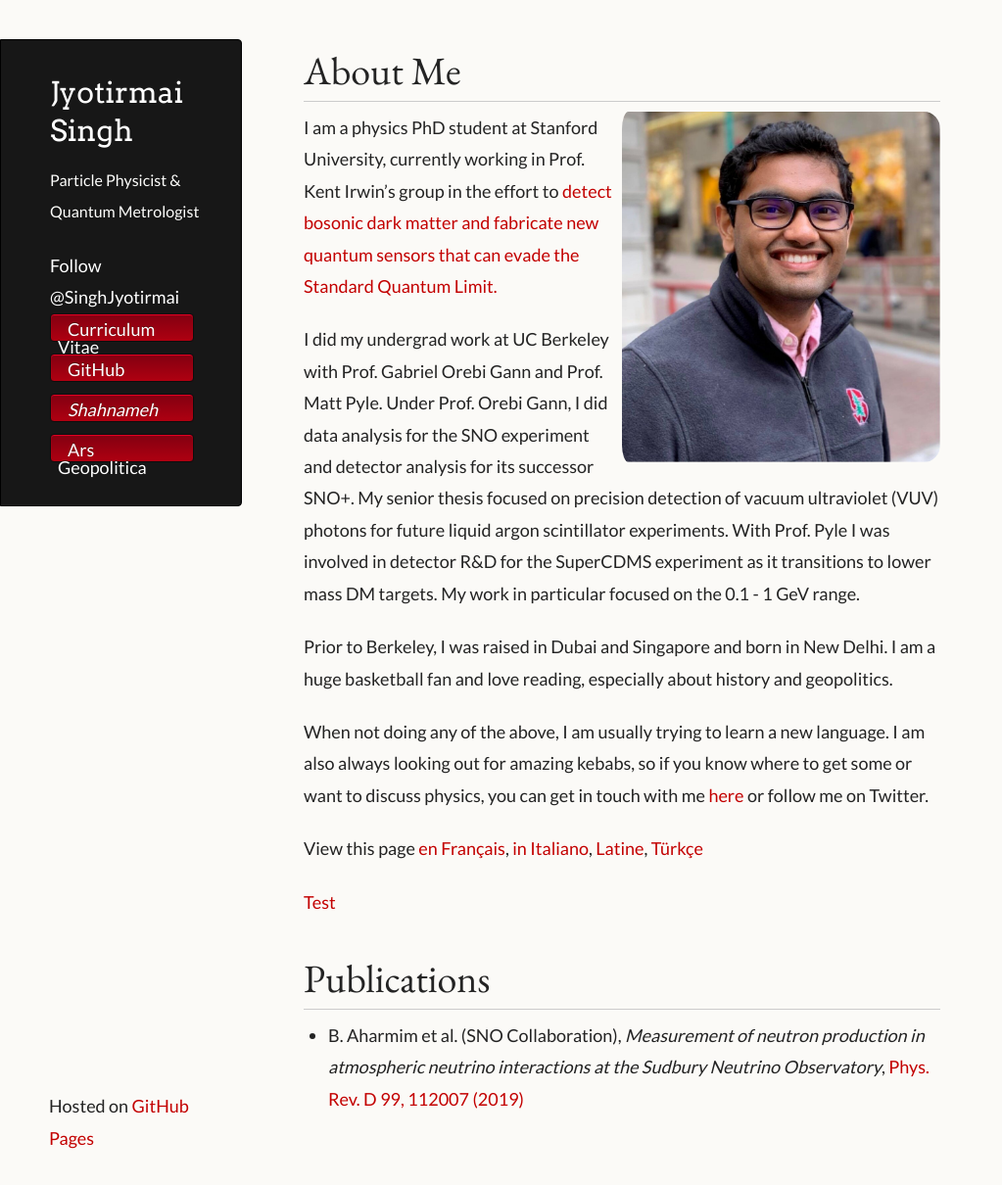
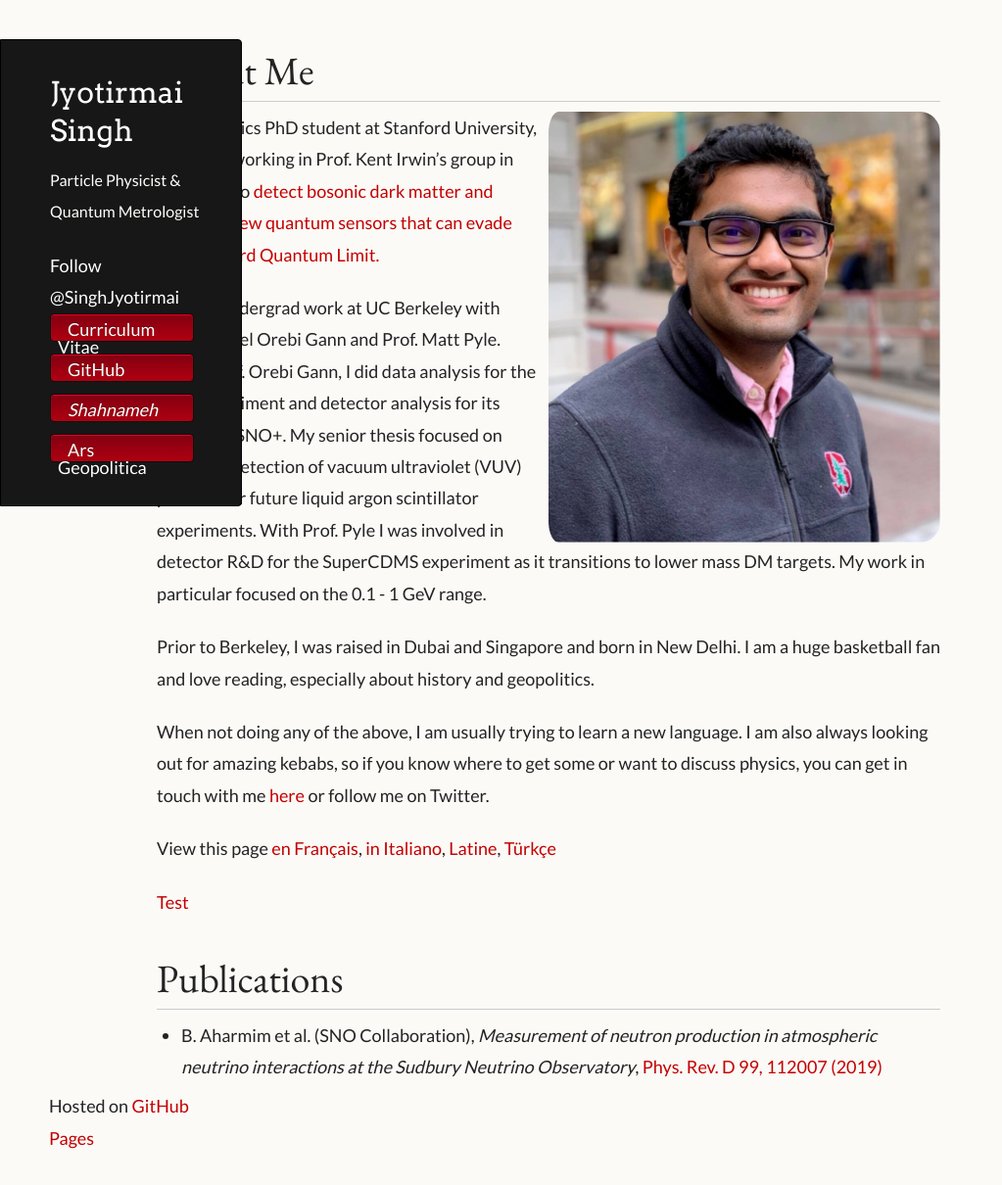
Before and after one commit to joe-singh/joe-singh.github.io, a Jekyll site: the page built from index.md, in a window 1280 px wide and 1210 px high. Shown: the whole window at 98% size, without its empty margins (0-1023 px from the left). Built offline with Jekyll 4.4.1, drawn with Linux system fonts in a browser that asks for light colours; some web fonts are replaced; comment, search, counter and statistics services are not loaded.

```diff
--- a/_sass/jekyll-theme-dinky.scss
+++ b/_sass/jekyll-theme-dinky.scss
@@ -327,7 +327,7 @@ a.buttons:hover {
 /* Section - for main page content */
 
 section {
-  width:650px;
+  width:800px;
   float:right;
   padding-bottom:50px;
 }
```
